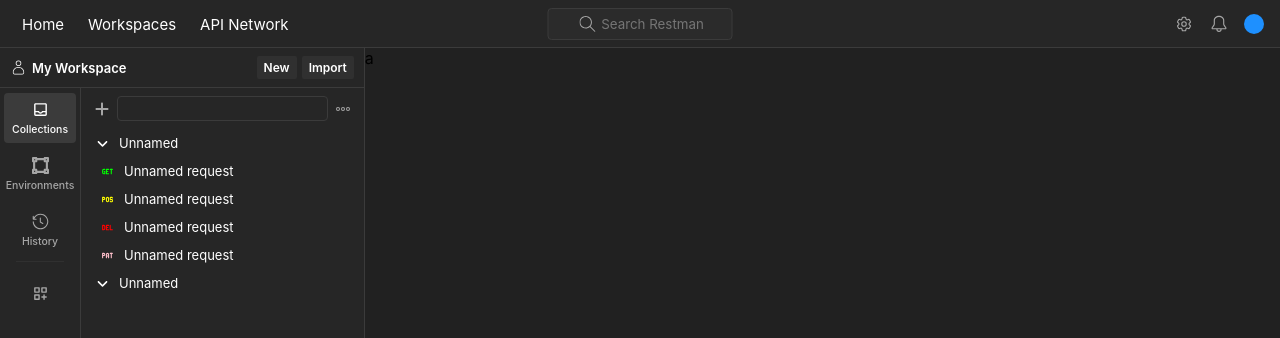
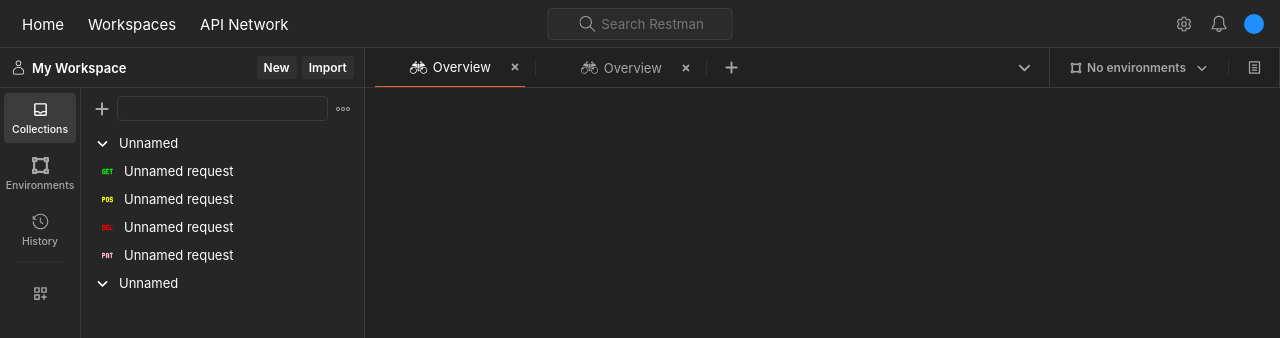
Before and after one commit to justheimsk/Restman, a React app: page / in a window 1280 px wide. Shown: the top 338 px of the page. Built offline with nearby package versions, Linux system fonts and the light colour scheme; the HTML template or start-up script is replaced by a standard one.

Commit message:
feat: add second header

```diff
--- a/src/components/Button/Button.style.scss
+++ b/src/components/Button/Button.style.scss
@@ -1,10 +1,38 @@
 .button {
   border: none;
-  padding: 4px 7px;
   font-size: 12px;
-  background-color: var(--hover);
+  background-color: transparent;
   border-radius: 2px;
-  color: var(--text-primary);
+  color: var(--text-secondary);
   font-weight: 600;
   cursor: pointer;
+  display: flex;
+  align-items: center;
+  padding: 8px 10px;
+  justify-content: space-between;
+  outline: none;
+
+  &>div {
+    display: flex;
+    align-items: center;
+    gap: 5px;
+  }
+
+  &.button__small {
+    padding: 4px 7px;
+  }
+
+  &.button__active {
+    background-color: var(--hover);
+    color: var(--text-primary);
+  }
+
+  .button--right-icon {
+    margin-left: 10px;
+  }
+
+  &:hover {
+    background-color: var(--hover);
+    color: var(--text-primary);
+  }
 }
--- a/src/components/Button/Button.tsx
+++ b/src/components/Button/Button.tsx
@@ -2,13 +2,26 @@
 
 export type ButtonProps = {
   label: string;
+  icon?: React.ReactNode;
+  small?: boolean;
+  active?: boolean;
+  rightIcon?: React.ReactNode;
 };
 
 export function Button(props: ButtonProps) {
   return (
     <>
-      <button type="button" className="button">
-        {props.label}
+      <button
+        type="button"
+        className={`button ${props.active ? 'button__active' : ''} ${props.small ? 'button__small' : ''}`}
+      >
+        <div>
+          {props.icon && <i>{props.icon}</i>}
+          <span>{props.label}</span>
+        </div>
+        {props.rightIcon && (
+          <i className="button--right-icon">{props.rightIcon}</i>
+        )}
       </button>
     </>
   );
--- a/src/components/Layout/Header/Header.style.scss
+++ b/src/components/Layout/Header/Header.style.scss
@@ -1,5 +1,6 @@
 .column--header {
   min-height: 40px;
+  height: 40px;
   width: 100%;
   background-color: var(--primary);
   border: 1px solid var(--border);
@@ -10,4 +11,8 @@
   justify-content: space-between;
   padding: 0 10px;
   color: var(--text-primary);
+
+  &.column--header__secondary {
+    background-color: var(--secondary);
+  }
 }
--- a/src/components/Layout/Header/Header.tsx
+++ b/src/components/Layout/Header/Header.tsx
@@ -2,12 +2,17 @@
 
 export type HeaderProps = {
   children: React.ReactNode;
+  secondary?: boolean;
 };
 
-export function Header({ children }: HeaderProps) {
+export function Header(props: HeaderProps) {
   return (
     <>
-      <div className="column--header">{children}</div>
+      <div
+        className={`column--header ${props.secondary ? 'column--header__secondary' : ''}`}
+      >
+        {props.children}
+      </div>
     </>
   );
 }
--- a/src/components/Layout/Layout.style.scss
+++ b/src/components/Layout/Layout.style.scss
@@ -15,6 +15,43 @@
 
   .layout__flex {
     display: flex;
+  }
+
+  .layout__hfull {
+    height: 100%;
+  }
+
+  .layout--divider {
+    height: 45%;
+    width: 1px;
+    background-color: var(--hover);
+
+    &.layout--divider__full {
+      height: 100%;
+      background-color: var(--border);
+    }
+  }
+
+  .layout__mgap {
+    gap: 10px;
+  }
+
+  .layout__items-center {
+    align-items: center;
+  }
+
+  .layout--header--button {
+    width: 30px;
+    height: 30px;
+    border-radius: 4px;
+    cursor: pointer;
+    font-size: 15px;
+    color: var(--text-secondary);
+
+    &:hover {
+      color: var(--text-primary);
+      background-color: var(--hover);
+    }
   }
 
   .layout--header {
--- a/src/components/Layout/Layout.tsx
+++ b/src/components/Layout/Layout.tsx
@@ -1,7 +1,11 @@
 import { CiUser } from 'react-icons/ci';
 import './Layout.style.scss';
-import { Header, Panel, Sidebar } from '@components/Layout';
+import { Header, Panel, Sidebar, Tab } from '@components/Layout';
 import { Button } from '@components/Button';
+import { GiBinoculars } from 'react-icons/gi';
+import { FaAngleDown, FaPlus, FaVectorSquare } from 'react-icons/fa6';
+import { LiaThListSolid } from 'react-icons/lia';
+import { RiFileListLine } from 'react-icons/ri';
 
 export function Layout() {
   return (
@@ -16,8 +20,8 @@
               <span>My Workspace</span>
             </div>
             <div className="layout--header layout--header__flex">
-              <Button label="New" />
-              <Button label="Import" />
+              <Button active small label="New" />
+              <Button active small label="Import" />
             </div>
           </Header>
           <div className="layout__flex">
@@ -25,7 +29,34 @@
             <Panel />
           </div>
         </div>
-        <div className="layout--column layout--right">a</div>
+        <div className="layout--column layout--right">
+          <Header secondary>
+            <div className="layout__flex layout__hfull layout__mgap layout__items-center">
+              <Tab active label="Overview" icon={<GiBinoculars />} />
+              <div className="layout--divider" />
+              <Tab label="Overview" icon={<GiBinoculars />} />
+              <div className="layout--divider" />
+              <i className="layout--header--button">
+                <FaPlus />
+              </i>
+            </div>
+            <div className="layout__flex layout__hfull layout__mgap layout__items-center">
+              <i className="layout--header--button">
+                <FaAngleDown />
+              </i>
+              <div className="layout--divider layout--divider__full" />
+              <Button
+                rightIcon={<FaAngleDown />}
+                icon={<FaVectorSquare />}
+                label={'No environments'}
+              />
+              <div className="layout--divider" />
+              <i className="layout--header--button">
+                <RiFileListLine />
+              </i>
+            </div>
+          </Header>
+        </div>
       </div>
     </>
   );
--- a/src/components/Layout/index.ts
+++ b/src/components/Layout/index.ts
@@ -4,3 +4,4 @@
 export * from './Panel/Panel';
 export * from './Sidebar/SidebarButton/SidebarButton';
 export * from './Panel/Endpoint/Endpoint';
+export * from './Tab/Tab';
```
